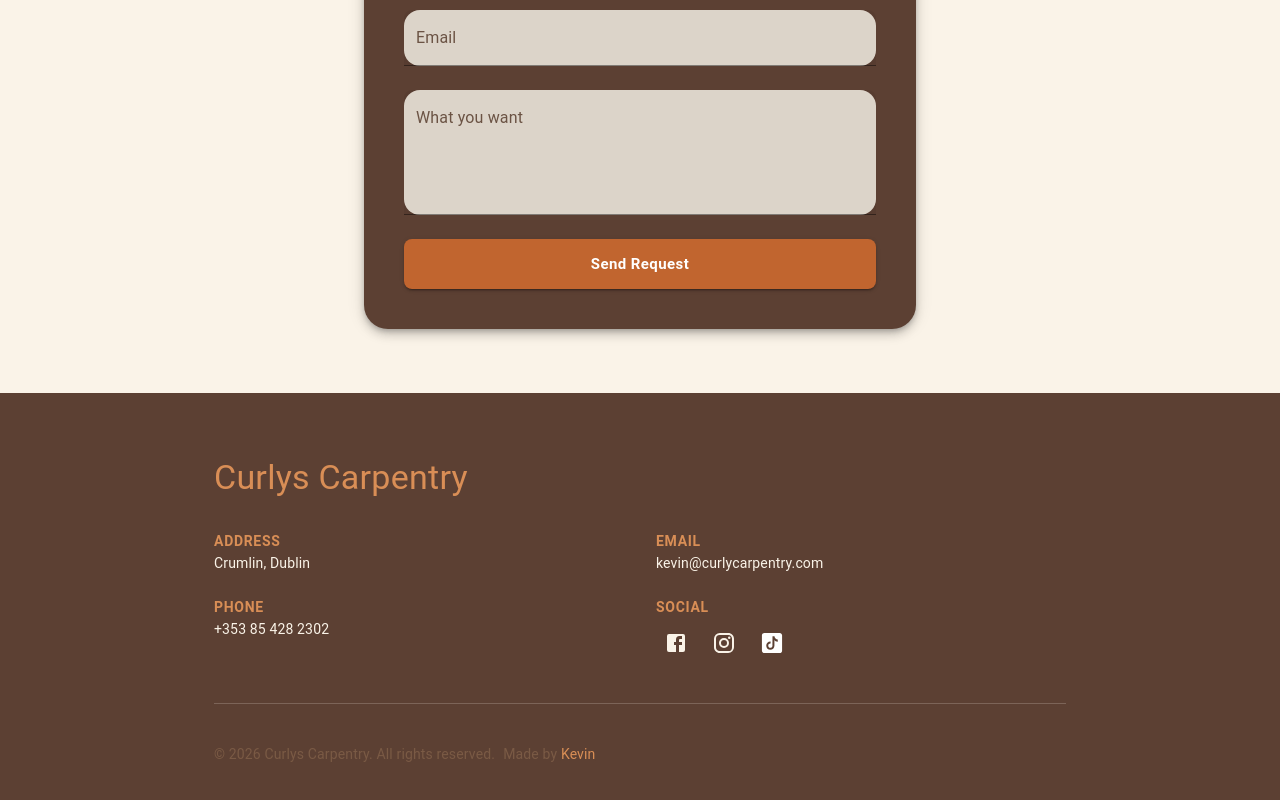
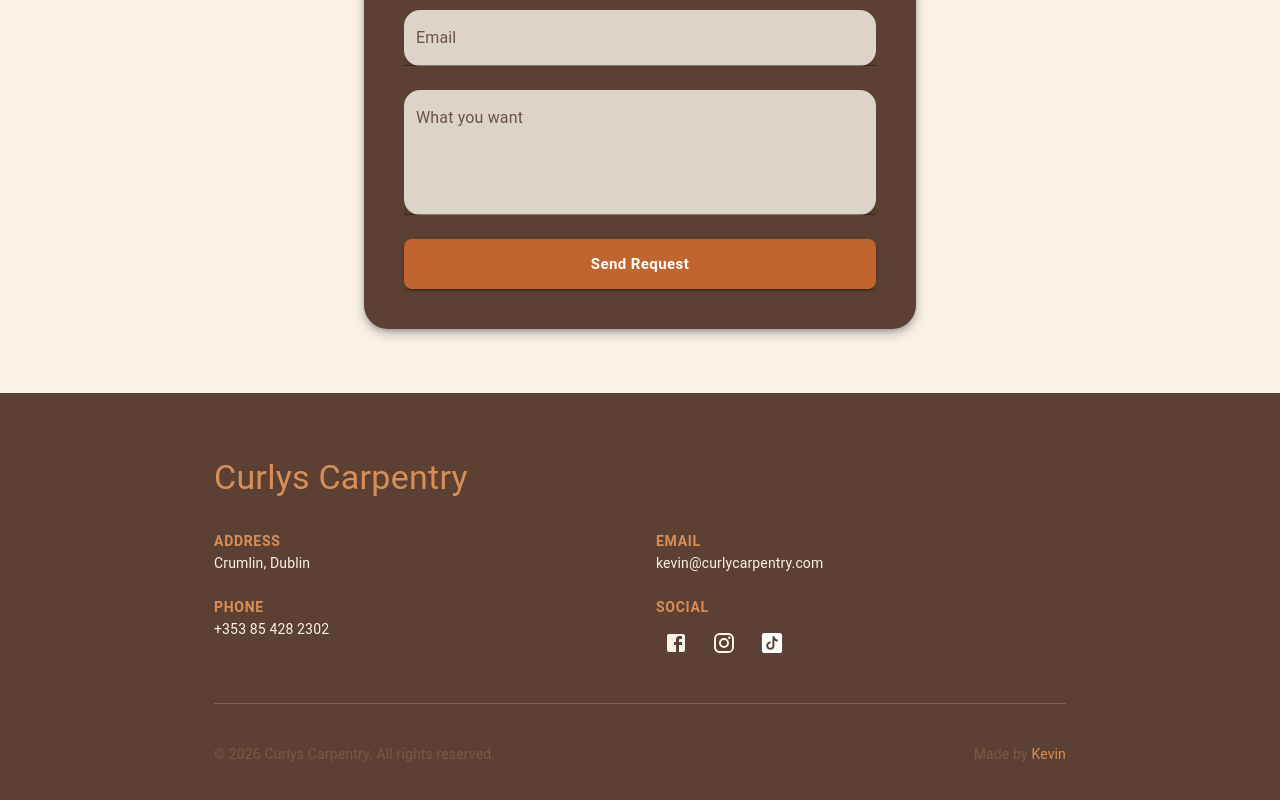
Before and after one commit to KevinG2001/CurlysCarpentry, a React (Vite) app: page / in a window 1280 px wide. Shown: the part 2253-3053 px from the top of the page. Built offline with nearby package versions, Linux system fonts and the light colour scheme.

Commit message:
Fixed problems in theme and footer

```diff
--- a/src/components/Footer.tsx
+++ b/src/components/Footer.tsx
@@ -114,9 +114,8 @@ function Footer() {
 
 				<Stack
 					direction={{ xs: "column", sm: "row" }}
-					justifyContent="space-between"
-					alignItems="center"
 					spacing={1}
+					sx={{ justifyContent: "space-between", alignItems: "center" }}
 				>
 					<Typography variant="body2" sx={{ color: "primary.light" }}>
 						© {new Date().getFullYear()} Curlys Carpentry. All rights reserved.
--- a/src/theme.tsx
+++ b/src/theme.tsx
@@ -51,10 +51,15 @@ const theme = createTheme({
 				root: {
 					borderRadius: 8,
 				},
-				containedSecondary: {
-					"&:hover": { backgroundColor: "#9C4E22" },
+			},
+			variants: [
+				{
+					props: { variant: "contained", color: "secondary" },
+					style: {
+						"&:hover": { backgroundColor: "#9C4E22" },
+					},
 				},
-			},
+			],
 		},
 		MuiCard: {
 			styleOverrides: {
```
